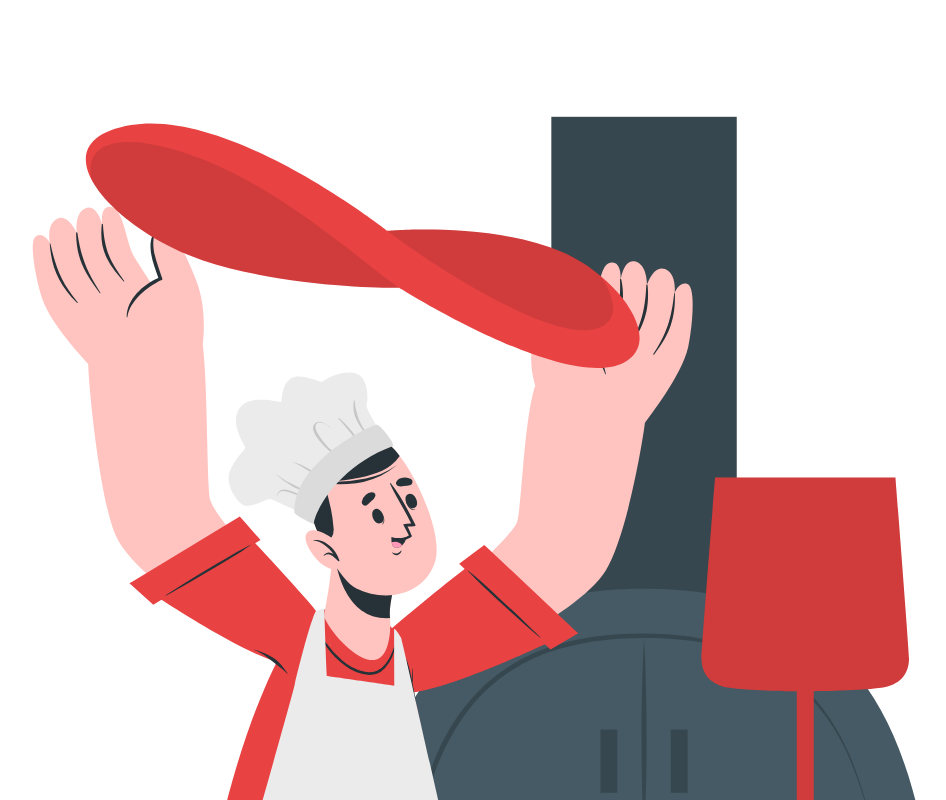
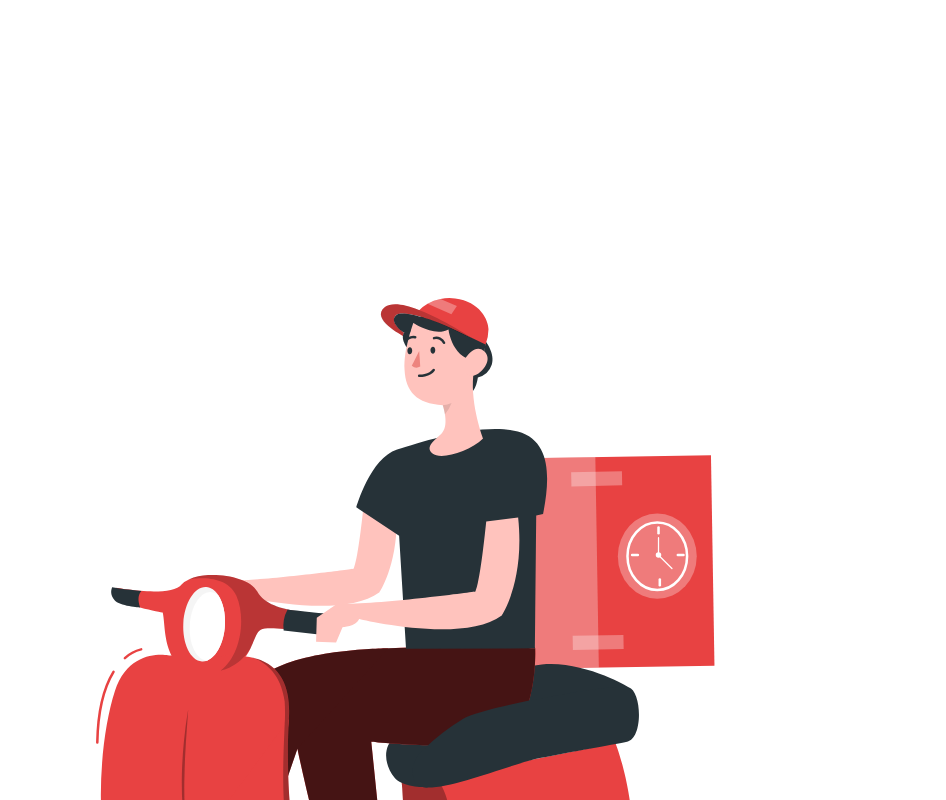
Before and after one commit to sanskar1410/webprojectpizza1, a plain HTML site: page index.html in a window 1280 px wide. Shown: the top 800 px of the page, without its empty margins (252-1198 px from the left). Drawn offline with Linux system fonts and the light colour scheme.

Commit message:
Update index.html

```diff
--- a/index.html
+++ b/index.html
@@ -6,6 +6,6 @@
     <title>Document</title>
 </head>
 <body>
-    <img src="/pictures/about-1.svg" alt="">
+    <img src="/pictures/about-2.svg" alt="">
 </body>
 </html>
```
